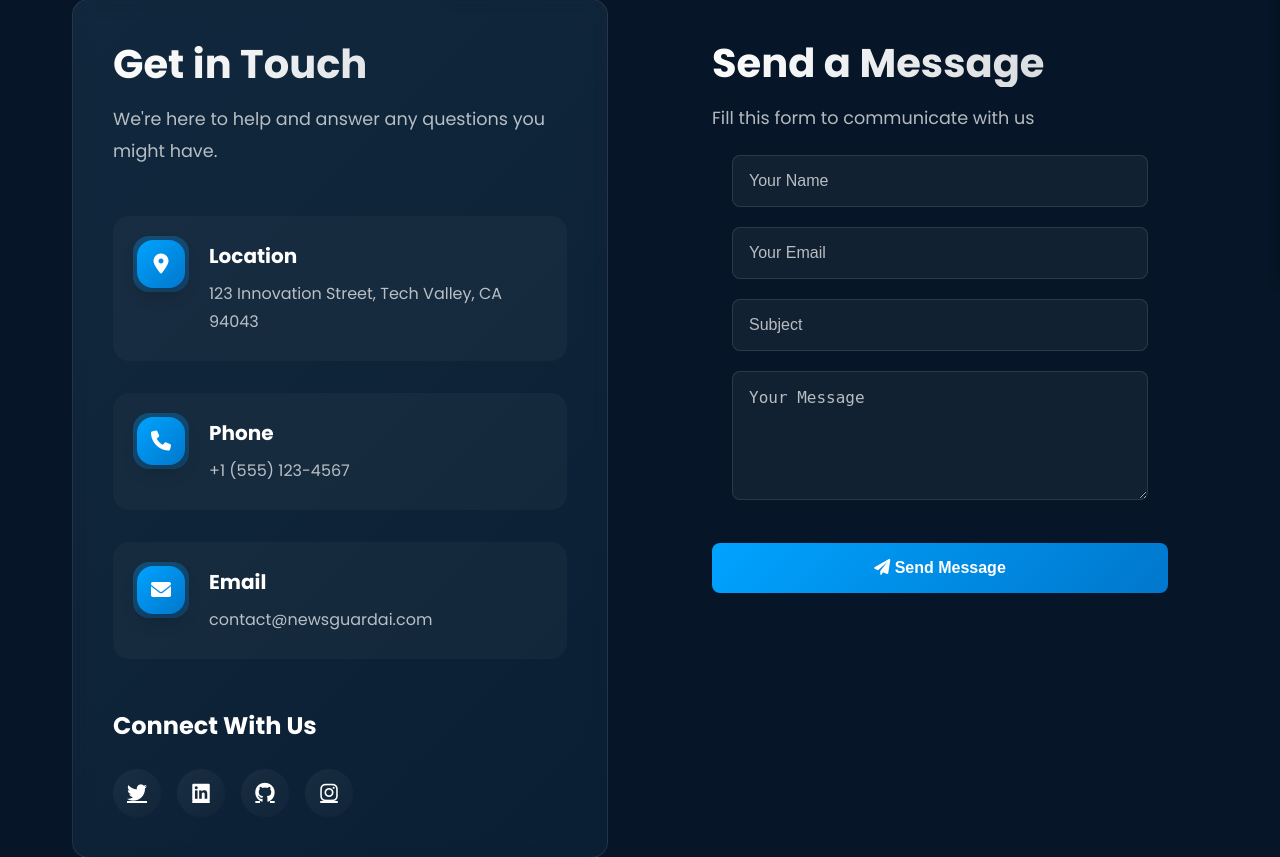
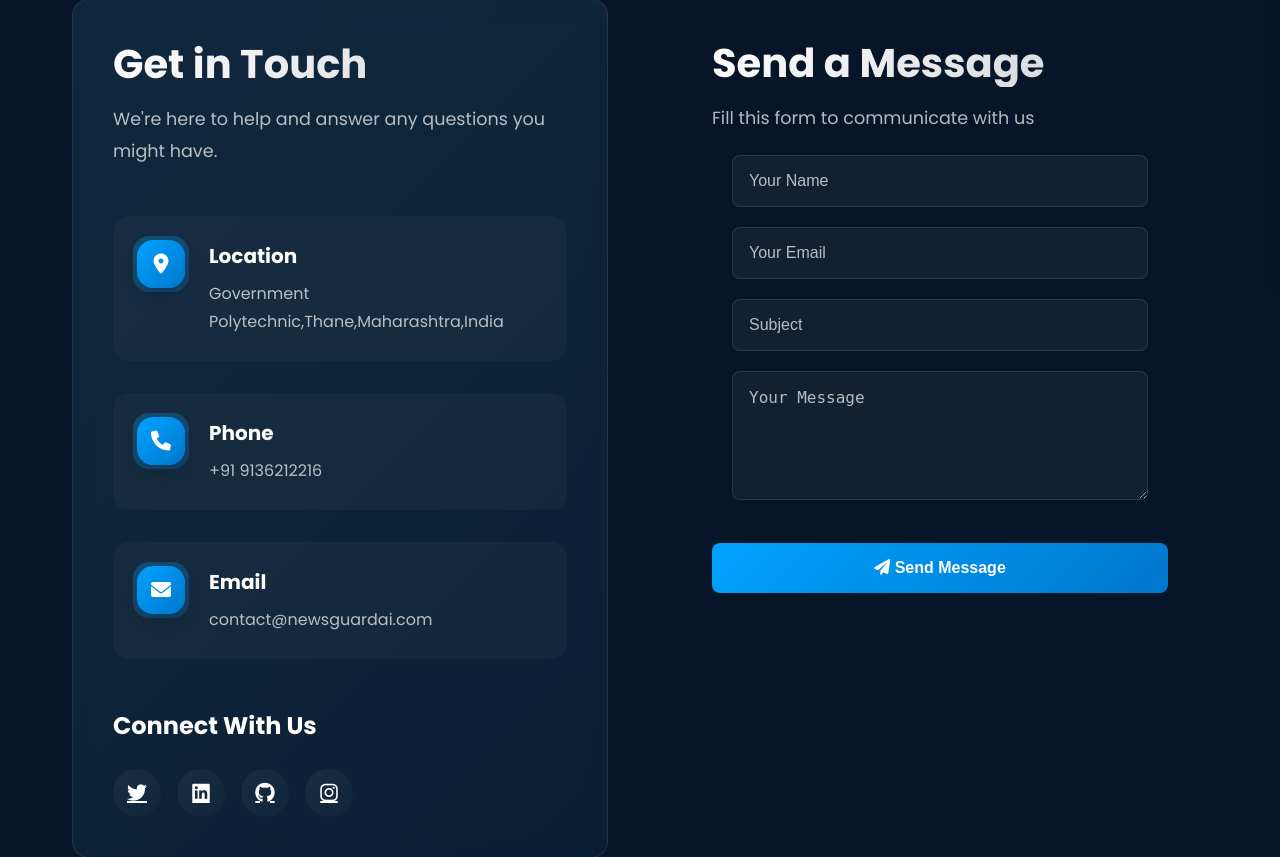
Before and after one commit to VighneshDevHub/NewsGuard-AI, a Flask app: page /contact in a window 1280 px wide. Shown: the part 516-1373 px from the top of the page. Run offline with Flask 3, Linux system fonts and the light colour scheme.

Commit message:
UI Updated

```diff
--- a/templates/contact.html
+++ b/templates/contact.html
@@ -48,7 +48,7 @@
                 </div>
                 <div class="info-content">
                   <h3>Location</h3>
-                  <p>123 Innovation Street, Tech Valley, CA 94043</p>
+                  <p>Government Polytechnic,Thane,Maharashtra,India</p>
                 </div>
               </div>
 
@@ -58,7 +58,7 @@
                 </div>
                 <div class="info-content">
                   <h3>Phone</h3>
-                  <p>+1 (555) 123-4567</p>
+                  <p>+91 9136212216</p>
                 </div>
               </div>
 
--- a/templates/how-it-works.html
+++ b/templates/how-it-works.html
@@ -16,6 +16,7 @@
       href="https://fonts.googleapis.com/css2?family=Poppins:wght@300;400;500;600;700&display=swap"
       rel="stylesheet"
     />
+    <script src="{{ url_for('static', filename='js/theme-toggle.js') }}"></script>
   </head>
   <body>
     {% include 'components/navbar.html' %}
```
Also changed, not shown: templates/index.html (+10 -2 lines).
